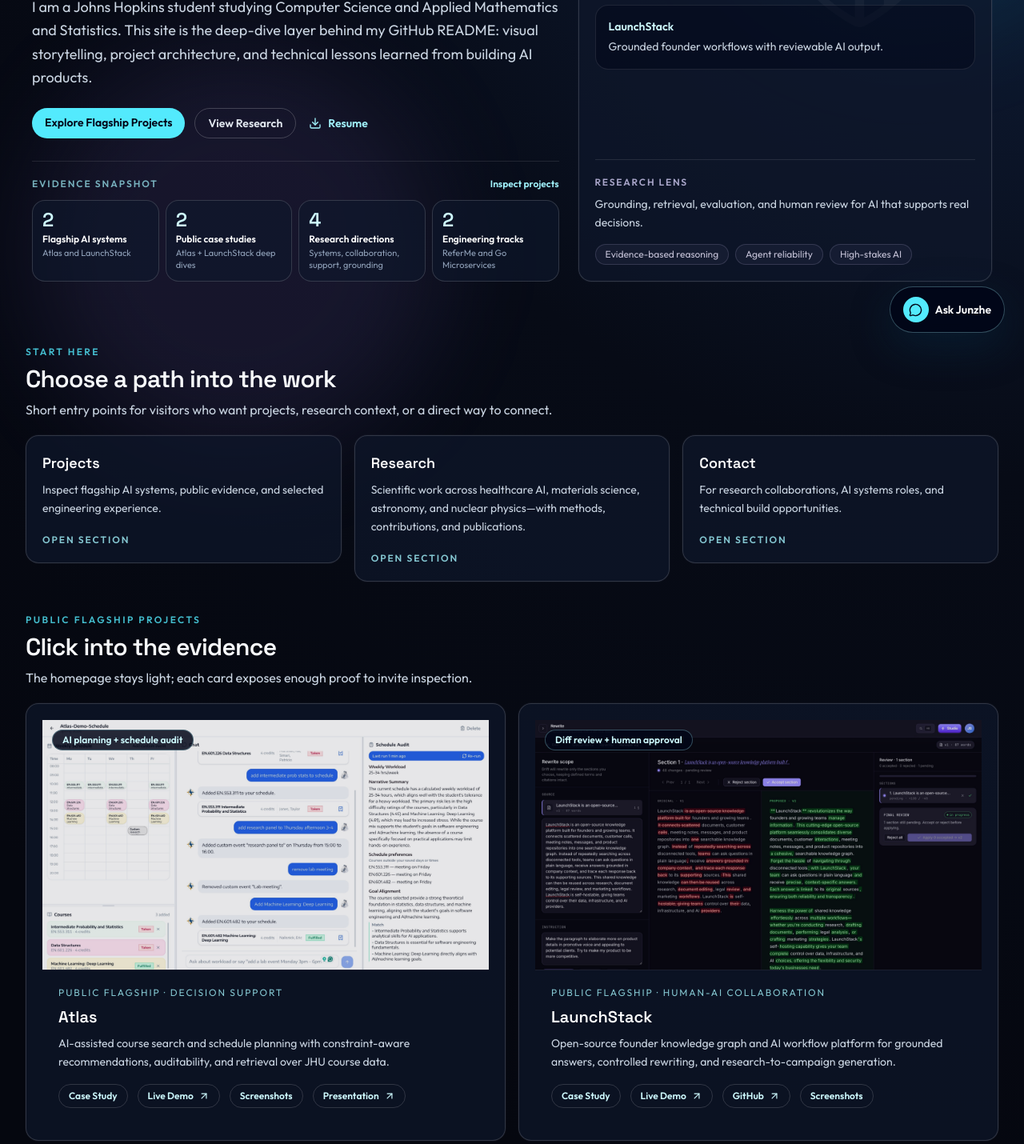
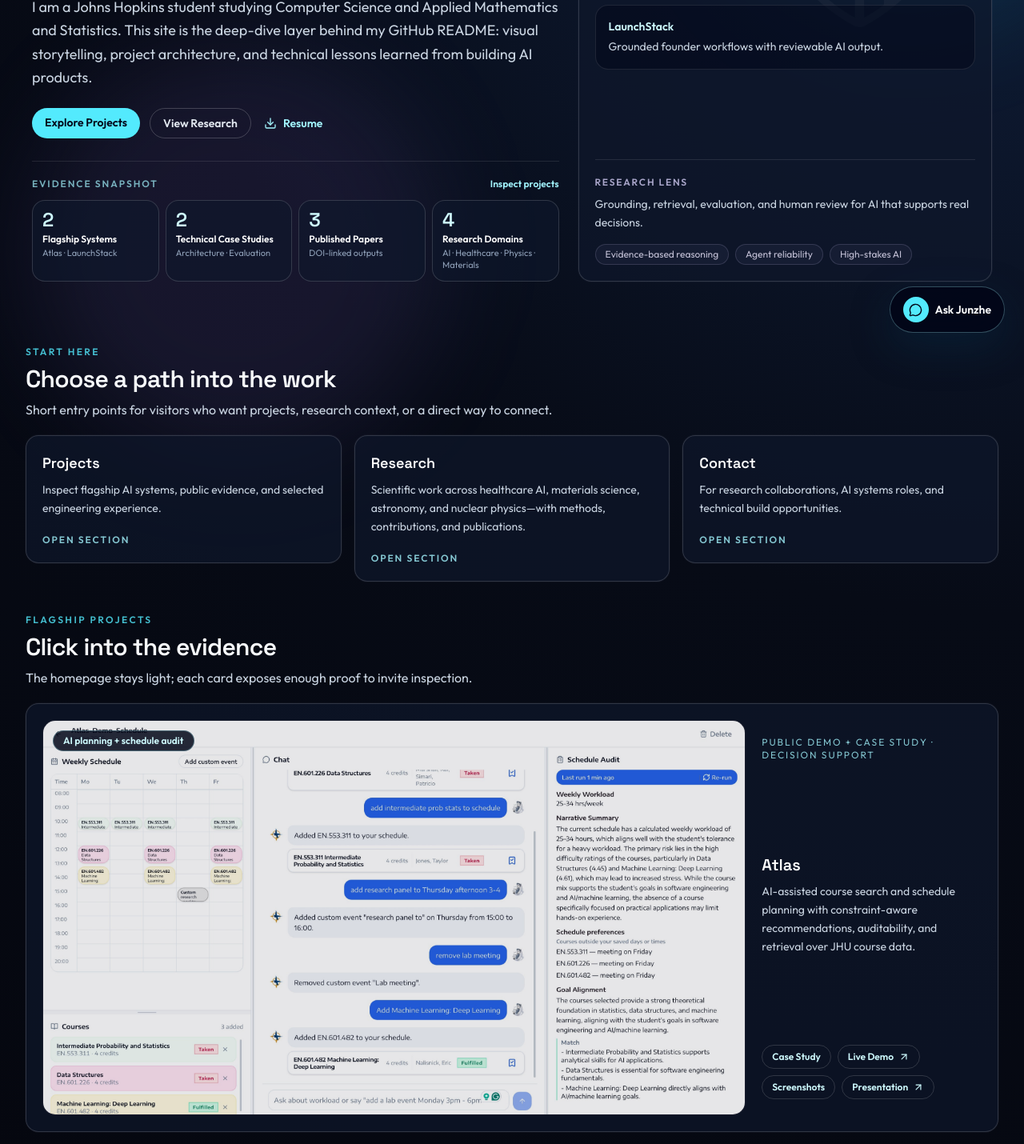
Before and after one commit to JunzheShi0702/personal-website, a React (Vite) app in the folder client/: page / in a window 1280 px wide. Shown: the part 360-1790 px from the top of the page at 80% size. Built offline with nearby package versions, Linux system fonts and the light colour scheme.

Commit message:
update layout

```diff
--- a/client/src/content/siteContent.ts
+++ b/client/src/content/siteContent.ts
@@ -70,7 +70,7 @@ export const homepagePathways = [
 export const flagshipProjects: FlagshipProject[] = [
   {
     title: 'Atlas',
-    eyebrow: 'Public flagship · Decision support',
+    eyebrow: 'Public demo + case study · Decision support',
     summary:
       'AI-assisted course search and schedule planning with constraint-aware recommendations, auditability, and retrieval over JHU course data.',
     researchRelevance:
--- a/client/src/pages/HomePage.tsx
+++ b/client/src/pages/HomePage.tsx
@@ -37,23 +37,23 @@ const stagger = {
 const evidenceSnapshot = [
   {
     stat: '2',
-    title: 'Flagship AI systems',
-    detail: 'Atlas and LaunchStack',
+    title: 'Flagship Systems',
+    detail: 'Atlas · LaunchStack',
   },
   {
     stat: '2',
-    title: 'Public case studies',
-    detail: 'Atlas + LaunchStack deep dives',
+    title: 'Technical Case Studies',
+    detail: 'Architecture · Evaluation',
+  },
+  {
+    stat: '3',
+    title: 'Published Papers',
+    detail: 'DOI-linked outputs',
   },
   {
     stat: '4',
-    title: 'Research directions',
-    detail: 'Systems, collaboration, support, grounding',
-  },
-  {
-    stat: '2',
-    title: 'Engineering tracks',
-    detail: 'ReferMe and Go Microservices',
+    title: 'Research Domains',
+    detail: 'AI · Healthcare · Physics · Materials',
   },
 ]
 
@@ -107,7 +107,7 @@ export function HomePage() {
                   to="/projects"
                   className="rounded-full bg-cyan-300 px-4 py-2 text-sm font-semibold text-slate-950 transition hover:bg-cyan-200"
                 >
-                  Explore Flagship Projects
+                  Explore Projects
                 </Link>
                 <Link
                   to="/research"
@@ -241,14 +241,17 @@ export function HomePage() {
 
       <section className="space-y-5">
         <SectionTitle
-          eyebrow="Public Flagship Projects"
+          eyebrow="Flagship Projects"
           title="Click into the evidence"
           subtitle="The homepage stays light; each card exposes enough proof to invite inspection."
         />
-        <div className="grid gap-4 md:grid-cols-2">
+        <div className="grid gap-4">
           {flagshipProjects.map((project) => (
-            <BentoCard key={project.title} className="overflow-hidden p-0">
-              <div className="relative aspect-[16/9] overflow-hidden border-b border-white/10 bg-slate-950">
+            <BentoCard
+              key={project.title}
+              className="grid overflow-hidden p-0 lg:grid-cols-[minmax(0,1.85fr)_minmax(17rem,0.62fr)]"
+            >
+              <div className="relative aspect-[16/10] overflow-hidden rounded-2xl border border-white/10 bg-slate-950 lg:aspect-[16/9]">
                 <img
                   src={project.heroImage}
                   alt=""
@@ -258,17 +261,19 @@ export function HomePage() {
                   {project.heroLabel}
                 </div>
               </div>
-              <div className="p-5">
+              <div className="flex flex-col justify-between gap-4 p-4 md:p-5">
                 <p className="text-xs uppercase tracking-[0.16em] text-cyan-200/80">
                   {project.eyebrow}
                 </p>
-                <h3 className="mt-2 text-xl font-semibold text-white">
-                  {project.title}
-                </h3>
-                <p className="mt-2 text-sm leading-relaxed text-slate-300">
-                  {project.summary}
-                </p>
-                <div className="mt-4 flex flex-wrap gap-3">
+                <div>
+                  <h3 className="mt-1 text-xl font-semibold text-white">
+                    {project.title}
+                  </h3>
+                  <p className="mt-2 max-w-2xl text-xs leading-relaxed text-slate-300 md:text-sm">
+                    {project.summary}
+                  </p>
+                </div>
+                <div className="flex flex-wrap gap-2">
                   {project.links.slice(0, 4).map((link) => (
                     <ProjectAction key={`${project.title}-${link.label}`} link={link} />
                   ))}
--- a/client/src/pages/ProjectsPage.tsx
+++ b/client/src/pages/ProjectsPage.tsx
@@ -37,7 +37,7 @@ export function ProjectsPage() {
           AI systems, engineering judgment, and evidence you can inspect.
         </h1>
         <p className="mt-5 max-w-3xl text-base leading-relaxed text-slate-300 md:text-lg">
-          Start with the public flagship systems, then scan selected engineering
+          Start with the flagship systems, then scan selected engineering
           experience that demonstrates implementation maturity and systems judgment.
         </p>
         <div className="mt-7 flex flex-wrap gap-3">
@@ -45,7 +45,7 @@ export function ProjectsPage() {
             href="#flagship"
             className="rounded-full bg-cyan-300 px-4 py-2 text-sm font-semibold text-slate-950 transition hover:bg-cyan-200"
           >
-            Public flagship projects
+            Flagship projects
           </a>
           <a
             href="#experience"
@@ -58,9 +58,9 @@ export function ProjectsPage() {
 
       <section id="flagship" className="space-y-5 scroll-mt-28">
         <SectionTitle
-          eyebrow="Public Flagship Projects"
+          eyebrow="Flagship Projects"
           title="Built systems with visible evidence"
-          subtitle="These are the strongest public projects. Each card gives several ways to inspect the system before opening the full case study."
+          subtitle="These are the strongest inspectable projects. Each card gives several ways to inspect the system before opening the full case study."
         />
 
         <div className="grid gap-5 lg:grid-cols-2">
--- a/client/src/pages/ResearchPage.tsx
+++ b/client/src/pages/ResearchPage.tsx
@@ -25,7 +25,7 @@ const researchSnapshot = [
   {
     label: 'Completed outputs',
     value:
-      'Selected publication entries below include venue, year, DOI, context, and contribution notes.',
+      'Selected DOI-linked entries below include venue, year, context, and contribution notes.',
   },
   {
     label: 'AI systems direction',
@@ -68,7 +68,7 @@ export function ResearchPage() {
                 href="#publications"
                 className="rounded-full border border-white/20 px-4 py-2 text-sm font-semibold text-slate-200 transition hover:border-cyan-200/60 hover:text-white"
               >
-                Selected publications
+                DOI-linked outputs
               </a>
             </nav>
           </div>
@@ -244,15 +244,14 @@ export function ResearchPage() {
       <section id="publications" className="scroll-mt-28">
         <div className="border-b border-white/10 pb-5">
           <p className="text-xs font-semibold uppercase tracking-[0.18em] text-violet-200/70">
-            Selected publications
+            Selected DOI-linked outputs
           </p>
           <h2 className="mt-2 text-2xl font-semibold text-white">
-            Published outputs connected to the research
+            Research outputs connected to the work
           </h2>
           <p className="mt-2 max-w-3xl text-sm leading-relaxed text-slate-400">
             Work across materials science, computational physics, and astronomy,
-            presented with DOI links, publication context, and the contribution
-            behind each paper.
+            presented with DOI links, research context, and contribution notes.
           </p>
         </div>
 
```
Also changed, not shown: 1 other file (tests, documents, lock files or other folders).
